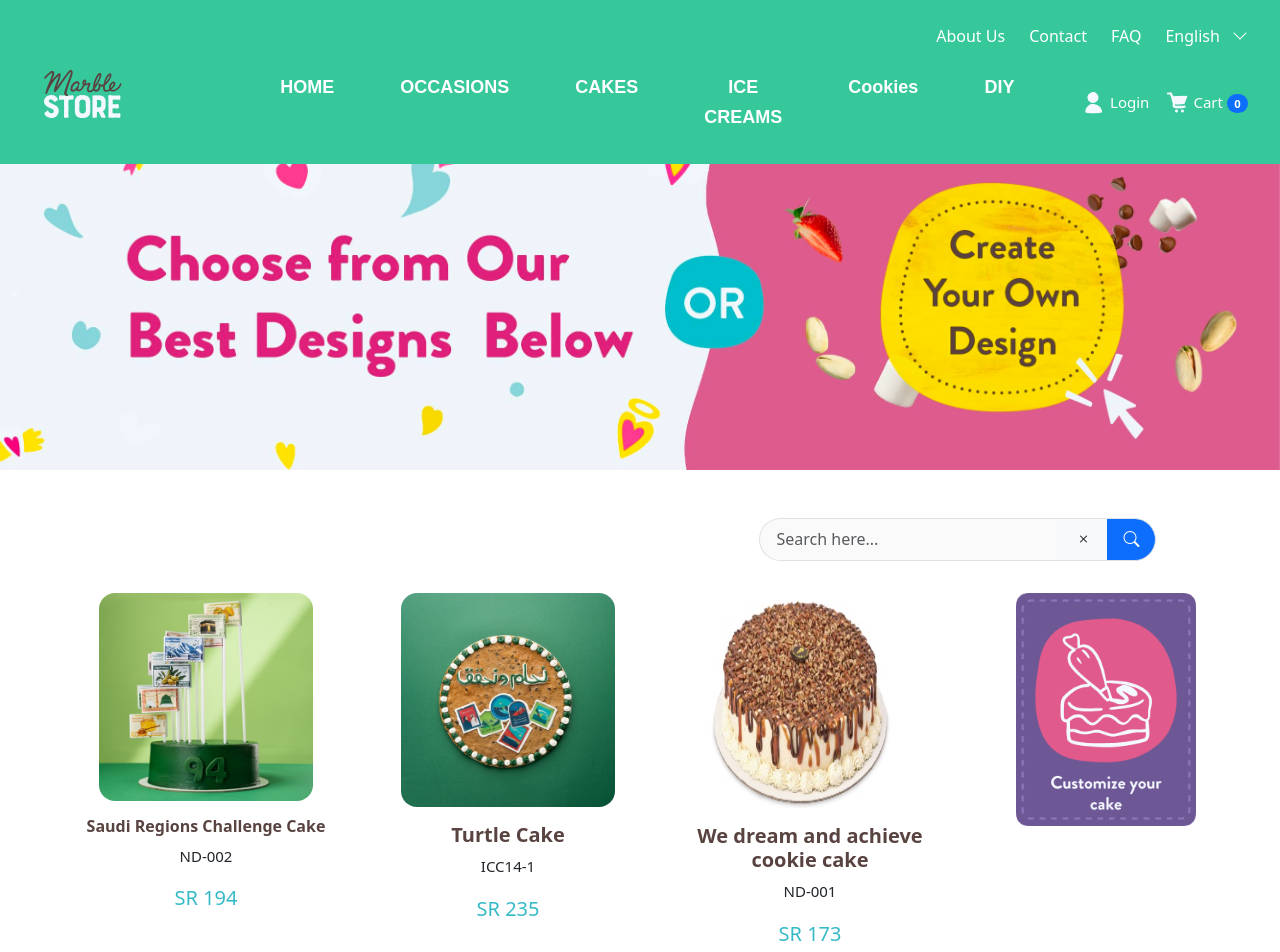
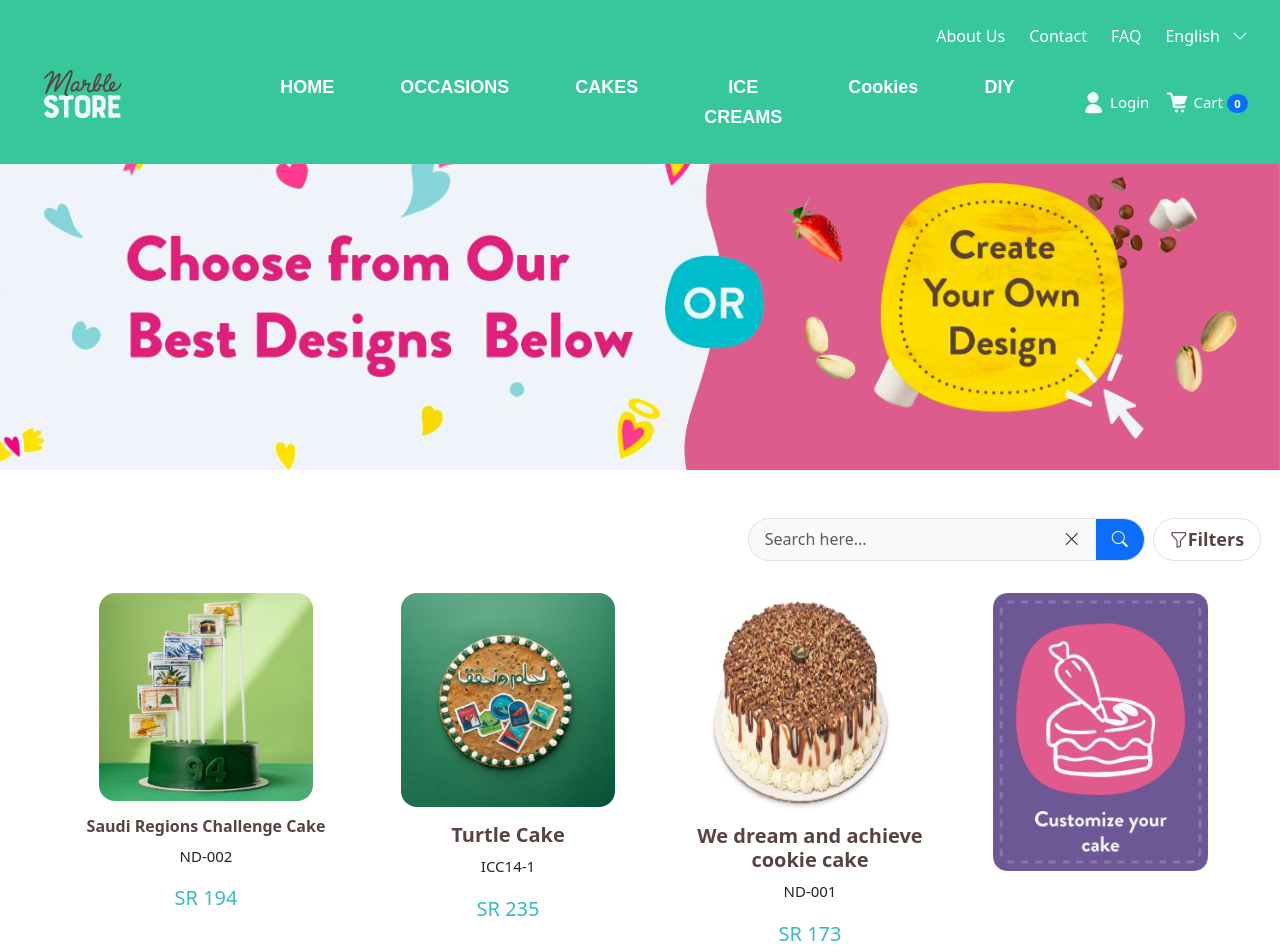
Before and after one commit to AdilKhan-tech/marble-store, a Next.js app in the folder client/: page /cakes in a window 1280 px wide. Shown: the top 952 px of the page. Built offline with nearby package versions, Linux system fonts and the light colour scheme.

Commit message:
word in dashboard and customcake page

```diff
--- a/client/app/makecake/page.js
+++ b/client/app/makecake/page.js
@@ -1,5 +1,5 @@
 import React from 'react'
-import MakeCake from '../../components/frontend/makecake/makeCake'
+import MakeCake from '../../components/frontend/cakes/makecake/makeCake'
 
 function page() {
   return (
--- a/client/components/frontend/cakes/Cakes.js
+++ b/client/components/frontend/cakes/Cakes.js
@@ -8,10 +8,12 @@ function Cakes() {
     <div className='container' style={{marginInlineStart:"35px"}}>
       <div className="bg-white py-5">
 
-        <div className="col-4 d-flex justify-content-end" style={{marginInlineStart:"55%"}}>
+        <div className="col-5 d-flex justify-content-end" style={{marginInlineStart:"55%"}}>
             <input type="text" className="form-control rounded-5 border px-3 py-2 fs-bold text-brown rounded-end-0 border-end-0" placeholder="Search here..." style={{height:"43px", width:"300px"}}/>
-            <i className='bi bi-x bg-light rounded-5 border px-3 py-2 rounded-start-0 border-start-0 rounded-end-0 border-end-0'></i>
+            <i className='bi bi-x-lg bg-light rounded-5 border px-3 py-2 rounded-start-0 border-start-0 rounded-end-0 border-end-0'></i>
             <button className='btn btn-primary rounded-5 border px-3 py-1 rounded-start-0 border-start-0' type="submit"><i className="bi bi-search"></i></button>
+            <button className="rounded-5 border px-3 ms-2 color-brown py-1 fs-18 bg-transparent" type="button">
+            <i className='bi bi-funnel'></i>Filters</button>
         </div>
         <div className="mt-3 d-flex overflow-auto pb-4 ms-3 gap-3">
             <div className="cakes-card card border-0 w-25 rounded-4 align-items-center ">
@@ -41,7 +43,7 @@ function Cakes() {
                 <button className="btn rounded-5 px-3 ms-5 py-0 fs-5" type="submit"> Add to Cart </button>
               </div>
             </div>
-            <div className="cakes-card card border-0 w-25 align-items-center rounded-4 mx-4">
+            <div className="border-0 w-25 align-items-center rounded-4 mx-4">
               <a href="/makecake">
               <img className="w-75 mt-3" src="./assets/images/custom-cake-design.png" alt="Card image"/>
               </a>
--- a/client/components/frontend/makecake/makeCake.js
+++ b/client/components/frontend/cakes/makecake/makeCake.js
@@ -81,9 +81,13 @@ function makecake() {
               <div className="line-row mb-3">
                 <span className="fs-14 text-secondary fw-bold">Product Cake Note</span><span className="dots"></span>
               </div>
-              <button className="btn btn-secondary rounded-5 mt-3 w-100 p-1 fs-5">Add to cart</button>
+              <button className="btn btn-primary rounded-5 mt-3 w-100 p-1 fs-5 fs-18">Get a Quote</button>
             </div>
           </div>
+        </div>
+
+        <div>
+
         </div>
     </section>
   );
--- a/client/public/assets/css/Dashboard.css
+++ b/client/public/assets/css/Dashboard.css
@@ -0,0 +1,6 @@
+.sky-btn{
+    background-color: #36c79b;
+    height: 50px;
+    width: 270px;
+    color: white;
+}
```
Also changed, not shown: client/app/dashboard/page.js (added, +13 -0 lines), client/components/dashboard/Home/home.js (added, +21 -0 lines), client/components/dashboard/Sidebar.js (added, +9 -0 lines), 1 other file (tests, documents, lock files or other folders).
